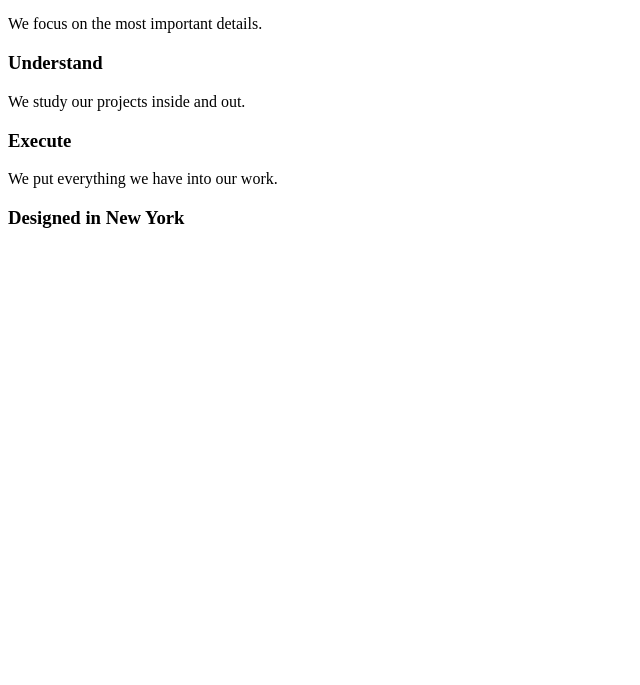
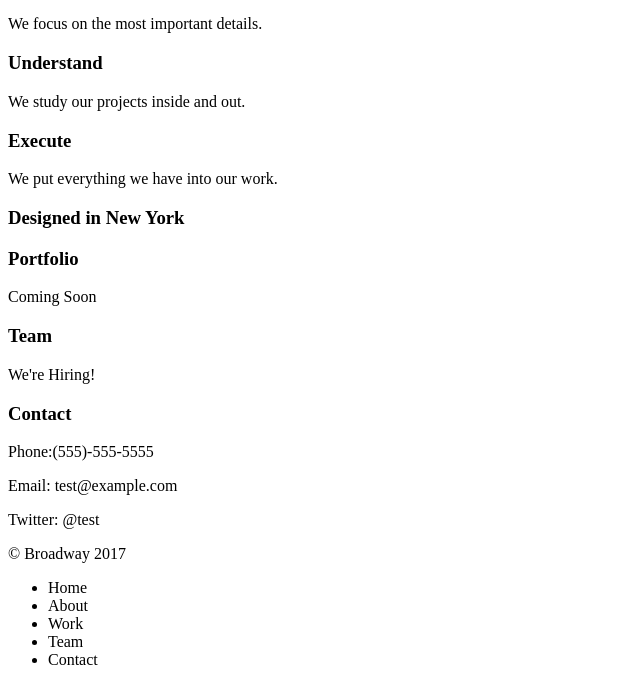
Before and after one commit to jane548/broadway, a plain HTML site: page index.html in a window 1280 px wide. Shown: the part 249-934 px from the top of the page, without its empty margins (0-640 px from the left). Before the commit the page ends 800 px from the top, so only its background shows below. Drawn offline with Linux system fonts and the light colour scheme.

Commit message:
Skeleton html code

```diff
--- a/index.html
+++ b/index.html
@@ -26,7 +26,23 @@
           <p>We put everything we have into our work.</p>
         <h3>Designed in New York</h3>
       </div>
-
-
+      <div>
+        <h3>Portfolio</h3>
+          <p>Coming Soon</p>
+        <h3>Team</h3>
+          <p>We're Hiring!</p>
+        <h3>Contact</h3>
+          <p>Phone:(555)-555-5555</p>
+          <p>Email: test@example.com</p>
+          <p>Twitter: @test</p>
+        <p>&copy; Broadway 2017</p>
+        <ul style="list-style-stype:none">
+          <li>Home</li>
+          <li>About</li>
+          <li>Work</li>
+          <li>Team</li>
+          <li>Contact</li>
+        </ul>
+      </div>
   </body>
 </html>
```
